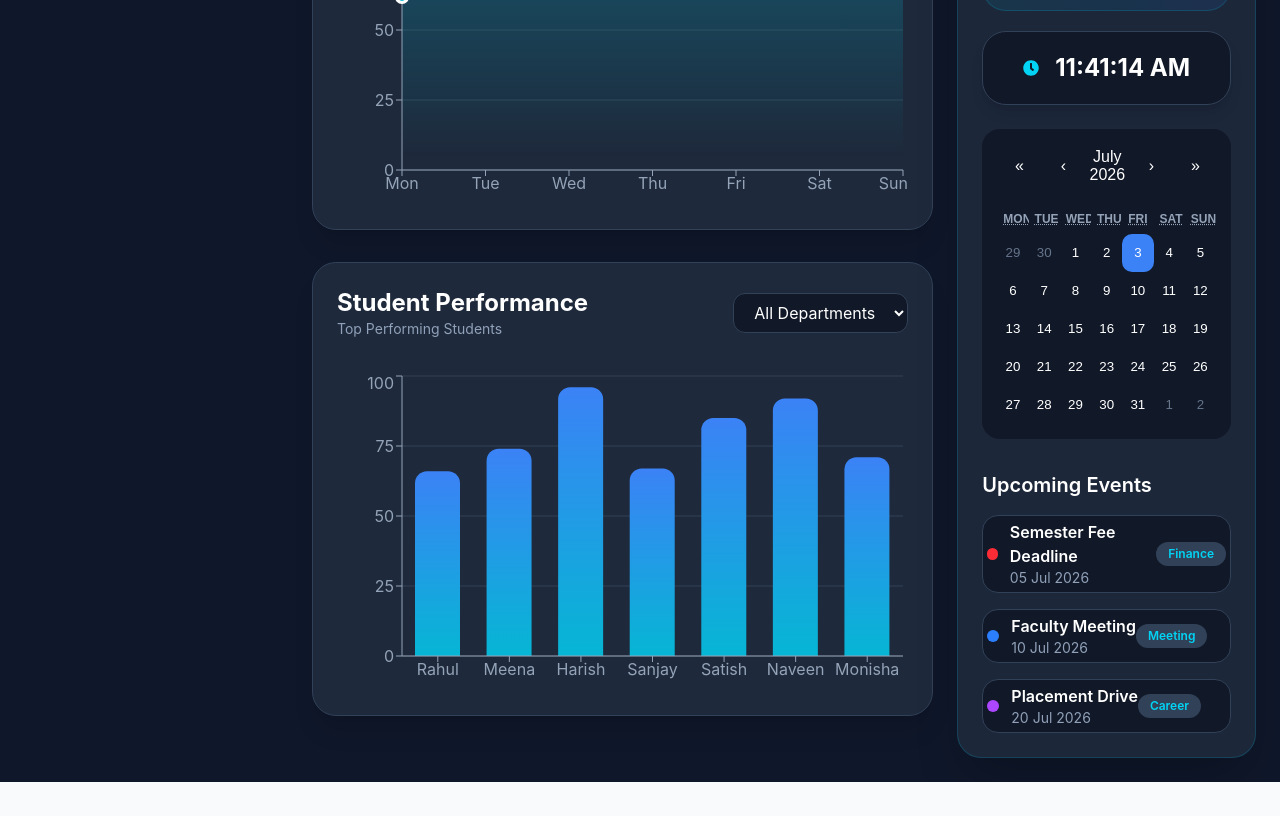
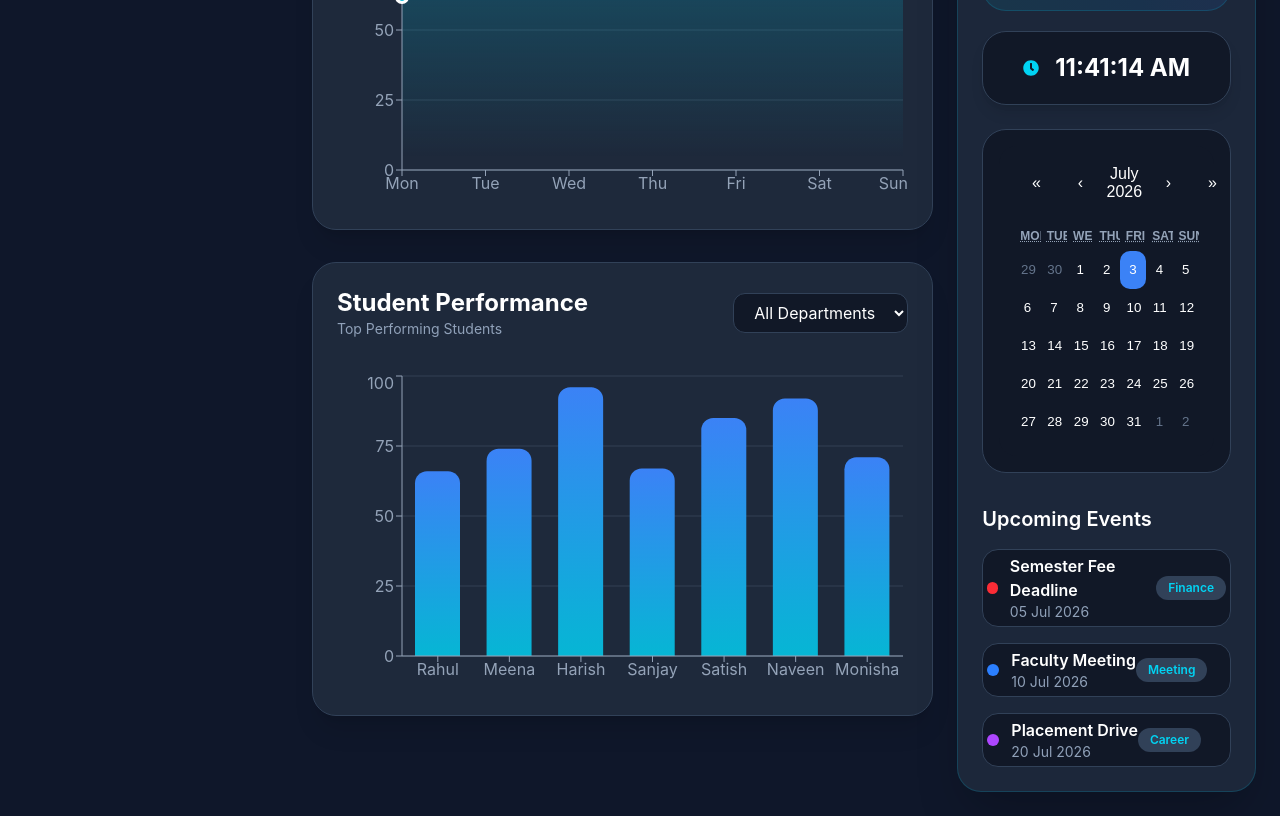
Before and after one commit to joshiyajaya-bit/System-Management, a React (Vite) app: page / in a window 1280 px wide. Shown: the part 1220-2036 px from the top of the page. Before the commit the page ends 2002 px from the top, so only its background shows below. Built offline with nearby package versions, Linux system fonts and the light colour scheme; data requests are answered from the project's data file; sample sign-in values are in the browser's storage.

Commit message:
calenders

```diff
--- a/src/components/calendar.jsx
+++ b/src/components/calendar.jsx
@@ -83,7 +83,7 @@ export default function CalendarCard() {
 
       {/* Calendar */}
 
-      <div className="mt-6 calendar-dark">
+      <div className="mt-6 calendar-dark bg-[#111827] rounded-3xl border border-slate-700 p-4">
 
         <Calendar
           onChange={setDate}
```
